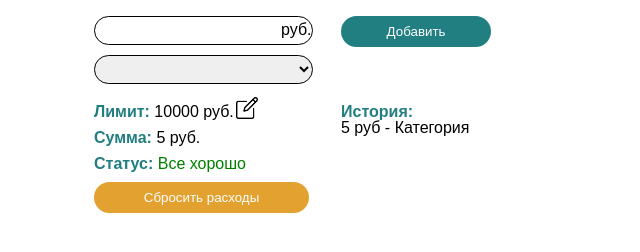
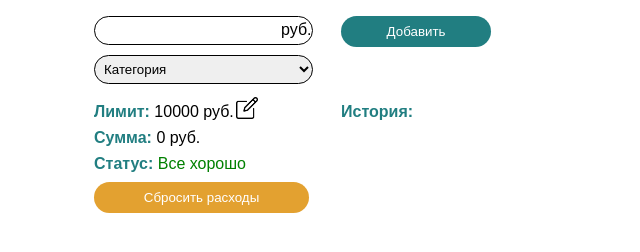
Before and after one commit to SabinaBatrakova/Expenses-App, a plain HTML site: page index.html in a window 1280 px wide. Both pictures are taken after typing "5" into the empty fields and a click on the button "Добавить". Shown: the part 86-338 px from the top of the page, without its empty margins (226-866 px from the left). Drawn offline with Linux system fonts and the light colour scheme.

Commit message:
add new changes in category block

```diff
--- a/index.html
+++ b/index.html
@@ -34,10 +34,11 @@
                 </div>
 
                 <select id="category-list" class="category-list">
-                    <option hidden disabled selected value="Категория">Категория</option>
+                    <option hidden="" disabled="" selected="" value="Категория">Категория</option>
                     <option value="Продукты">Продукты</option>
                     <option value="Кафе">Кафе</option>
                     <option value="Квартира">Квартира</option>
+                    <option value="Авто">Авто</option>
                 </select>
             </div>
 
--- a/index.js
+++ b/index.js
@@ -28,7 +28,7 @@ init(expanses);
 buttonNode.addEventListener('click', function() {
     const expanse = getExpanseFromUser();
     const category = getCategoryFromUser();                      //получаю расход от пользователя
-    if(!expanse || !category) {                                                //проверка на наличие расхода, если нет то ничего не делаем
+    if(!expanse || !category) {                                              //проверка на наличие расхода, если нет то ничего не делаем
     return;
 }
     trackExpanse(expanse, category);                                        //трекаем затраты и категрию
@@ -42,6 +42,7 @@ buttonLimit.addEventListener('click', function () {
         limitNode.innerHTML = LIMIT;
         render(expanses);
         togglePopup();
+        localStorage.setItem('limit', newLimit)
     }
 })
 
@@ -57,6 +58,7 @@ function trackExpanse(expanse, category) {                                 //2.
 
 function getExpanseFromUser() {                                 //1. Получаем значение из поля ввода
     if (!inputNode.value ) {
+        alert('Не заданна сумма')
      return null;                                               /* если строка пустая то верни, если нет то ниже код выполни  */
     }
     const expanse = parseInt(inputNode.value);
@@ -64,13 +66,14 @@ function getExpanseFromUser() {                                 //1. Получ
     return expanse;
 }
 function getCategoryFromUser() {
-    if (!categorySelect.value) {
+        if (categorySelect.value === "Категория") {
+            alert('Не заданна категория')
         return null;
     }
-
     const category = categorySelect.value;
     clearCategory();
     return category;
+
 }
 
 function clearCategory() {
@@ -130,6 +133,7 @@ function renderStatus(sum) {                                // 5. Сравнен
 
 function getLimitFromUser() {
     if (!limitInput.value){
+        alert('Не задан лимит')
     return null;
 }
     const newLimit = parseInt(limitInput.value);
--- a/style.css
+++ b/style.css
@@ -82,6 +82,7 @@ h1 {
     border-radius: 20px;
 }
 
+
 .limit {
     position: relative;
     margin-bottom: 10px;
```
